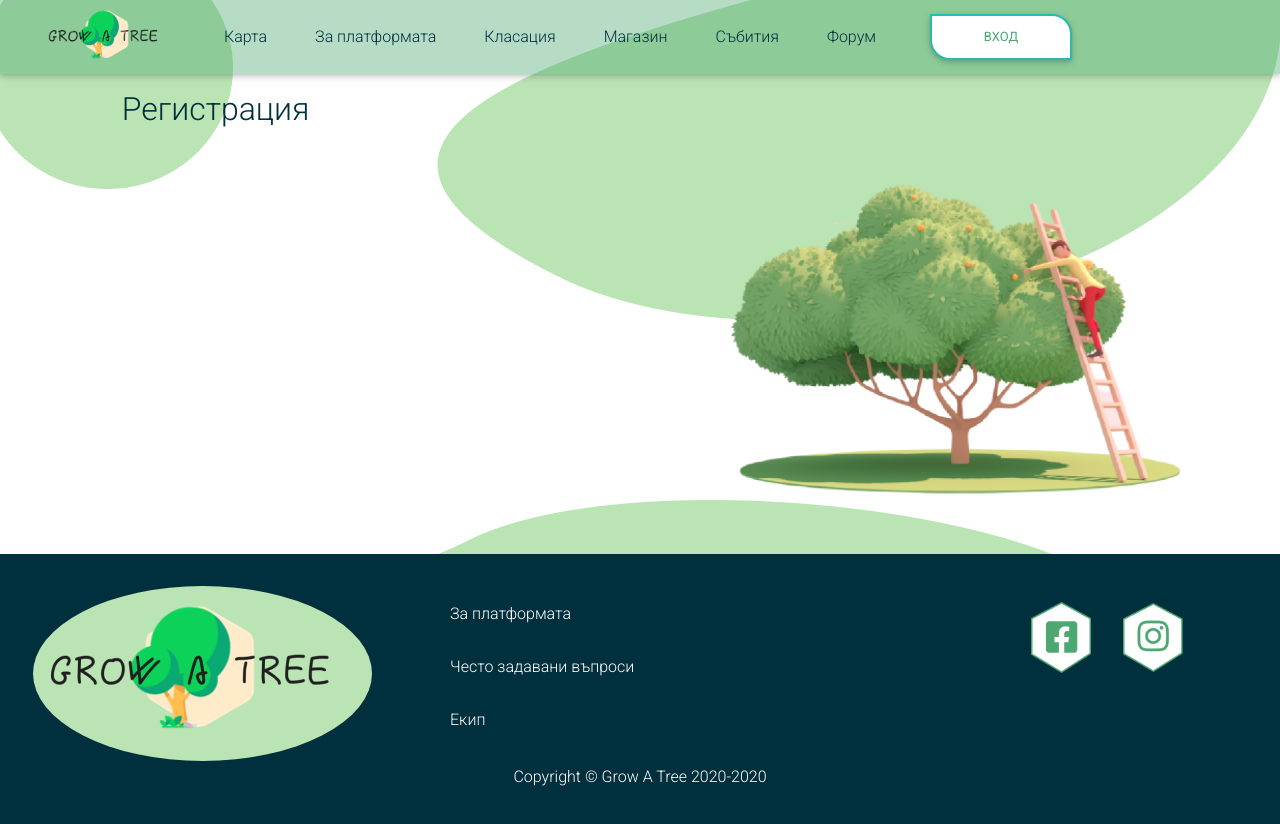
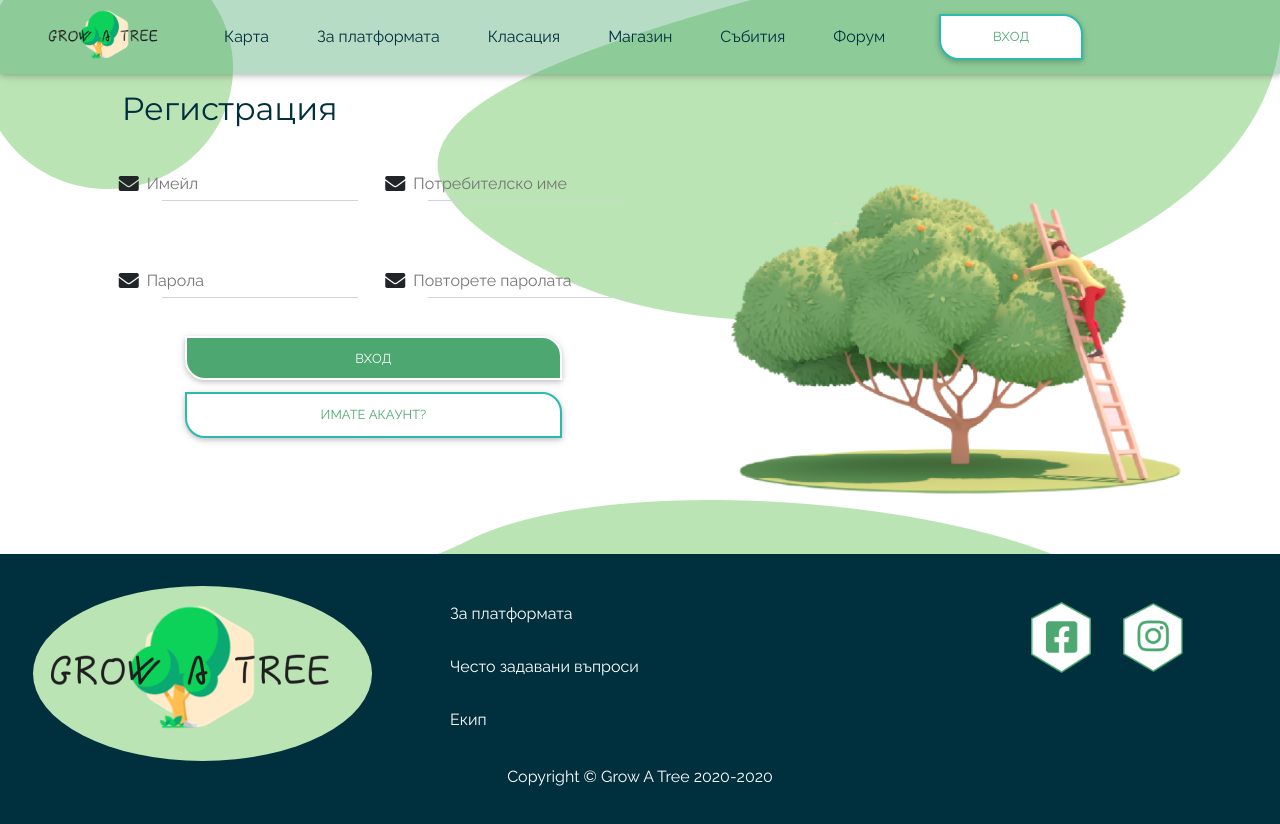
Before and after one commit to Svetloslav15/Grow-a-tree, a React (Create React App) app in the folder src/FrontEnd/: page / in a window 1280 px wide. Shown: the top 824 px of the page. Built offline with nearby package versions, Linux system fonts and the light colour scheme.

Commit message:
add inputfield and register form

```diff
--- a/src/FrontEnd/src/components/common/Button/Button.jsx
+++ b/src/FrontEnd/src/components/common/Button/Button.jsx
@@ -2,12 +2,12 @@ import React from 'react';
 import { MDBBtn } from 'mdbreact';
 import * as style from './Button.module.scss';
 
-const Button = ({type, children}) => {
+const Button = ({type, children, className}) => {
     const isOutlined = type.toLowerCase().includes('outline');
 
     return isOutlined ?
-        (<MDBBtn className={`${style.BaseButton} ${style[type]}`} outline>{children}</MDBBtn>) :
-        (<MDBBtn className={`${style.BaseButton} ${style[type]}`} >{children}</MDBBtn>);
+        (<MDBBtn className={`${className} ${style.BaseButton} ${style[type]}`} outline>{children}</MDBBtn>) :
+        (<MDBBtn className={`${className} ${style.BaseButton} ${style[type]}`} >{children}</MDBBtn>);
 };
 
 export default Button;
--- /dev/null
+++ b/src/FrontEnd/src/components/common/InputField/InputField.jsx
@@ -0,0 +1,12 @@
+import React from 'react';
+import * as style from './InputField.module.scss';
+
+const InputField = ({label, type,}) => (
+    <div className="md-form col-md-6">
+        <i className={`${style.icon} fas fa-envelope prefix`}/>
+        <input type={type} id="form1" className="form-control"/>
+        <label for="form1">{label}</label>
+    </div>
+);
+
+export default InputField;
--- /dev/null
+++ b/src/FrontEnd/src/components/common/InputField/InputField.module.scss
@@ -0,0 +1,5 @@
+.icon {
+  font-size: 20px !important;
+  margin-top: 10px;
+  left: 12px;
+}
--- a/src/FrontEnd/src/components/pages/AuthModule/RegisterPage/RegisterPage.jsx
+++ b/src/FrontEnd/src/components/pages/AuthModule/RegisterPage/RegisterPage.jsx
@@ -1,6 +1,8 @@
 import React from 'react';
 import {Link} from 'react-router-dom';
 import * as style from './RegisterPage.module.scss';
+import InputField from "../../../common/InputField/InputField";
+import Button from "../../../common/Button/Button";
 const BgImage = require('../../../../assets/tree-for-bg.png');
 const BgShape1 = require('../../../../assets/bg-shape-1.png');
 const BgShape2 = require('../../../../assets/bg-shape-2.png');
@@ -14,6 +16,18 @@ const RegisterPage = () => (
         <div className={`px-0 mx-0 my-3 row`}>
             <div className={`offset-md-1 col-md-5`}>
                 <h2 className={style.title}>Регистрация</h2>
+                <div className='row'>
+                    <InputField type='text' label={'Имейл'} id='email'/>
+                    <InputField type='text' label={'Потребителско име'}/>
+                </div>
+                <div className='row'>
+                    <InputField type='password' label={'Парола'}/>
+                    <InputField type='password' label={'Повторете паролата'}/>
+                </div>
+                <div className='text-center'>
+                    <Button type='Green' className='w-75'>Вход</Button>
+                    <Button type='GreenOutline' className='w-75'>Имате акаунт?</Button>
+                </div>
             </div>
             <div className={`col-md-6`}>
                 <img src={BgImage} className={style.imageBg}/>
--- a/src/FrontEnd/src/index.scss
+++ b/src/FrontEnd/src/index.scss
@@ -1,7 +1,12 @@
 @import url('https://fonts.googleapis.com/css2?family=Raleway&display=swap');
+@import url('https://fonts.googleapis.com/css2?family=Montserrat&display=swap');
 
-h1 {
+* {
   font-family: 'Raleway', sans-serif;
+}
+
+h1, h2, h3 {
+  font-family: 'Montserrat', sans-serif;
 }
 ::-webkit-scrollbar {
   width: 15px;
```
